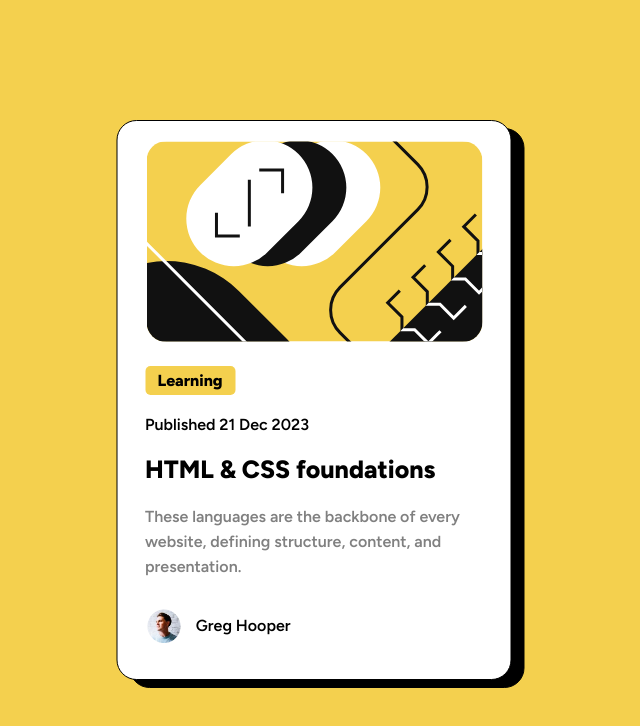
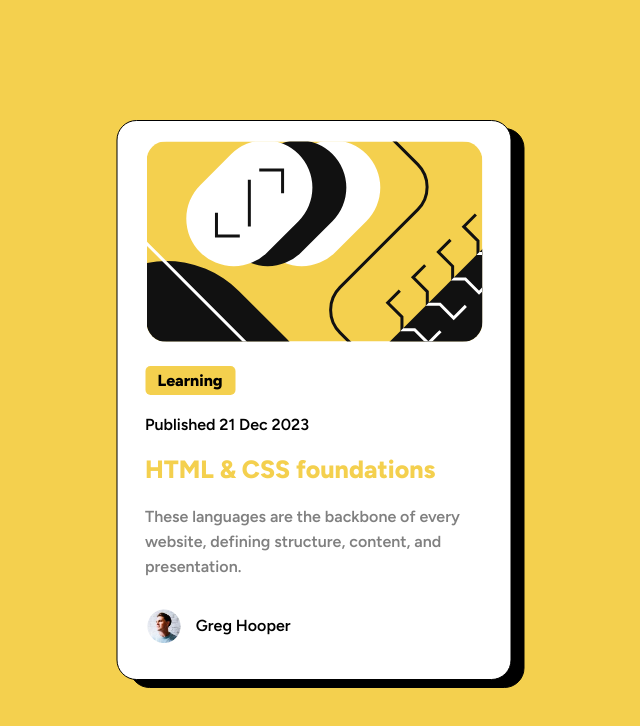
Before and after one commit to mmitchell3368/FrontEnd, a plain HTML site: page blog-preview-card-main/index.html in a window 1280 px wide. In both pictures the pointer is over the element "HTML & CSS foundations". Shown: the whole page, without its empty margins (326-966 px from the left). Drawn offline with Linux system fonts and the light colour scheme.

Commit message:
Update style.css
Added:
.bold p:hover {
      color: hsl(47, 88%, 63%);
}

```diff
--- a/blog-preview-card-main/style.css
+++ b/blog-preview-card-main/style.css
@@ -67,6 +67,9 @@ body {
     font-weight: 800;
     word-spacing: large;
 }
+.bold p:hover {
+    color: hsl(47, 88%, 63%);
+}
 .grey {
     line-height: 25px;
 }
```
